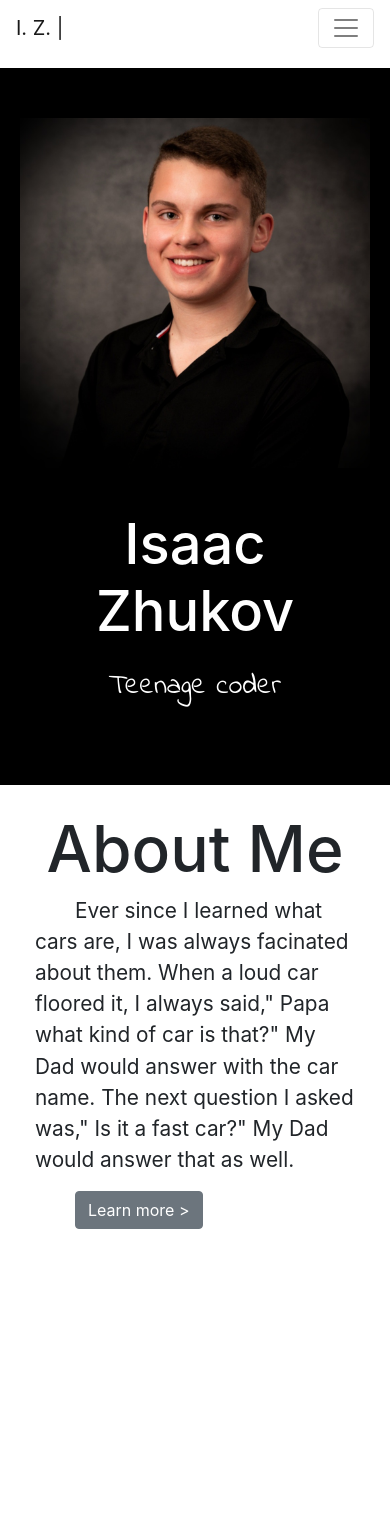
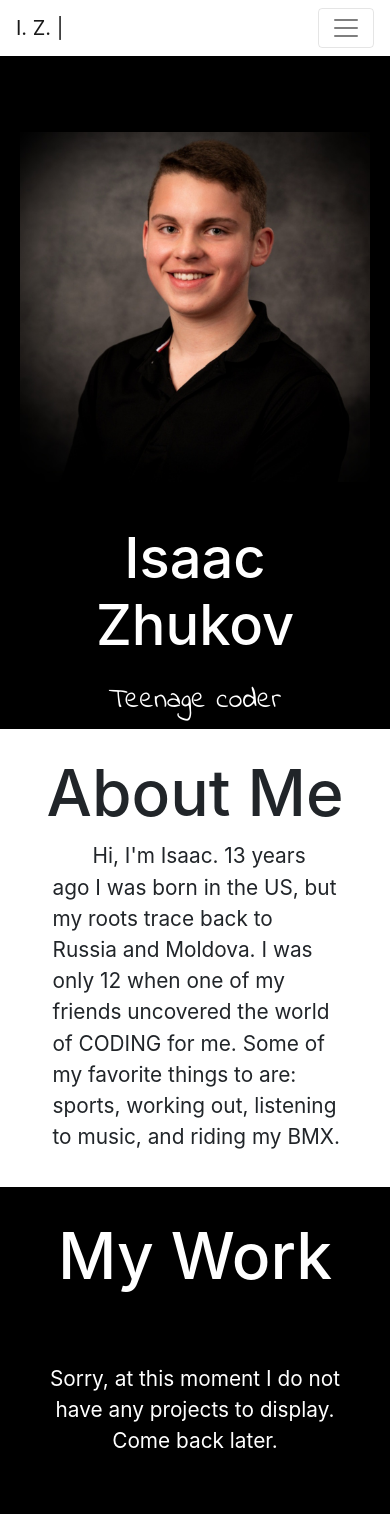
Before and after one commit to maximfedoretswebdev/Isaac, a plain HTML site: page index.html in a window 390 px wide. Before the commit the page ends 1266 px from the top, so only its background shows below. Drawn offline with nearby package versions, Linux system fonts and the light colour scheme.

Commit message:
Add files via upload

```diff
--- a/decoration.css
+++ b/decoration.css
@@ -4,6 +4,7 @@
      margin: 0;
      padding: 0;
      text-align: center;
+     scroll-behavior: smooth;
  }
 
  .section_one{
@@ -63,6 +64,10 @@
         justify-content: space-evenly;
     }
 
+    .section_one img{
+        margin-top: 20%;
+    }
+
     .div_one{
         border: none;
         margin-bottom: 15%;
@@ -119,7 +124,56 @@
     font-size: 1.3rem;
 }
 
+.par_one {
+    margin: 2.5% 5% 2% 5%
+}
 
-.card-body{
-    border: none;
+.par_two {
+    font-size:large;
 }
+
+.section_three {
+    margin-top: 2%;
+    background-color:black;
+    color:white;
+    padding: 13px 13px 45px 13px;
+
+}
+
+.heading_four {
+    font-size: 4rem;
+    /* font-family:; */
+    margin: 2% 5% 3% 5%;
+}
+
+.alert{
+    width: 35%;
+    margin: 0 auto;
+}
+
+
+/* FOR THE PHONE */
+@media screen and (max-width: 767px){
+
+    .section_three {
+        margin-top: 2%;
+        background-color:black;
+        color:white;
+        padding: 13px 13px 45px 13px;
+        width: 100%;
+        overflow:hidden;
+
+    }
+
+    .heading_four {
+        font-size: 4rem;
+        /* font-family:; */
+        margin: 5% 5% 15% 5%;
+    }
+
+    .alert{
+        width: 100%;
+        margin: 0 auto;
+        font-size: 1.3rem;
+    }
+}
--- a/index.html
+++ b/index.html
@@ -17,7 +17,7 @@
   <body>
 
     <!--Navigation-->
-    <nav class="navbar navbar-expand-lg navbar-light bg-white">
+    <nav class="navbar navbar-expand-lg navbar-light bg-white fixed-top">
         <a class="navbar-brand" href="index.html">I. Z. | </a>
         <button class="navbar-toggler" type="button" data-toggle="collapse" data-target="#navbarSupportedContent" aria-controls="navbarSupportedContent" aria-expanded="false" aria-label="Toggle navigation">
           <span class="navbar-toggler-icon"></span>
@@ -26,30 +26,15 @@
         <div class="collapse navbar-collapse" id="navbarSupportedContent">
           <ul class="navbar-nav mr-auto">
             <li class="nav-item active">
-              <a class="nav-link" href="#">Home <span class="sr-only">(current)</span></a>
+              <a class="nav-link" href="index.html">Home</a>
             </li>
             <li class="nav-item">
-              <a class="nav-link" href="#">Link</a>
-            </li>
-            <li class="nav-item dropdown">
-              <a class="nav-link dropdown-toggle" href="#" id="navbarDropdown" role="button" data-toggle="dropdown" aria-haspopup="true" aria-expanded="false">
-                Dropdown
-              </a>
-              <div class="dropdown-menu" aria-labelledby="navbarDropdown">
-                <a class="dropdown-item" href="#">Action</a>
-                <a class="dropdown-item" href="#">Another action</a>
-                <div class="dropdown-divider"></div>
-                <a class="dropdown-item" href="#">Something else here</a>
-              </div>
+              <a class="nav-link" href="#about_sec">About</a>
             </li>
             <li class="nav-item">
-              <a class="nav-link disabled" href="#">Disabled</a>
+              <a class="nav-link" href="#my_work">Projects</a>
             </li>
           </ul>
-          <form class="form-inline my-2 my-lg-0">
-            <input class="form-control mr-sm-2" type="search" placeholder="Search" aria-label="Search">
-            <button class="btn btn-outline-success my-2 my-sm-0" type="submit">Search</button>
-          </form>
         </div>
       </nav>
 
@@ -70,31 +55,23 @@
 </section>
 
 
-<section  class="section_two">
+<section  class="section_two" id="about_sec">
 
      <h1 class="heading_two">About Me</h1>
        <p class="par_one">
-          Ever since I learned what cars are, I was always facinated about them. When a loud car floored it,
-            I always said," Papa what kind of car is that?" My Dad would answer with
-             the car name. The next question I asked was," Is it a fast car?" My Dad
-             would answer that as well.
+         Hi, I'm Isaac. 13 years ago I was born in the US, but my roots trace back to Russia and Moldova.
+         I was only 12 when  one of my friends uncovered the world of CODING for me. Some of my favorite things to are:
+         sports, working out, listening to music, and riding my BMX.
        </p>
+</section>
 
+<section class="section_three" id="my_work">
+      <h1 class="heading_four">My Work</h1>
 
-       <p>
-        <button class="btn btn-secondary" type="button" data-toggle="collapse" data-target="#multiCollapseExample2" aria-expanded="false" aria-controls="multiCollapseExample2">Learn more ></button>
-      </p>
-      <div class="row">
-        <div class="col">
-          <div class="collapse multi-collapse" id="multiCollapseExample2">
-            <div class="card card-body">
-              <p>When I got to my early teens, I sometimes watched my Dad change the oil on our family car. When my
-                Dad opened the hood, I was there asking what parts do what and their names.A couple days after I turned 13, one of my Dad's workers came over in a
-                Dodge Charger Daytonna. The worker let me sit in the driver seat and floor it.
-                That was one of the best things that happened to me.</p>
-            </div>
-          </div>
-        </div>
+      <div class="alert bg-black" role="alert">
+        Sorry, at this moment I do not have any projects to display. Come back later.
+      </div>
+
 </section>
 
 
```
